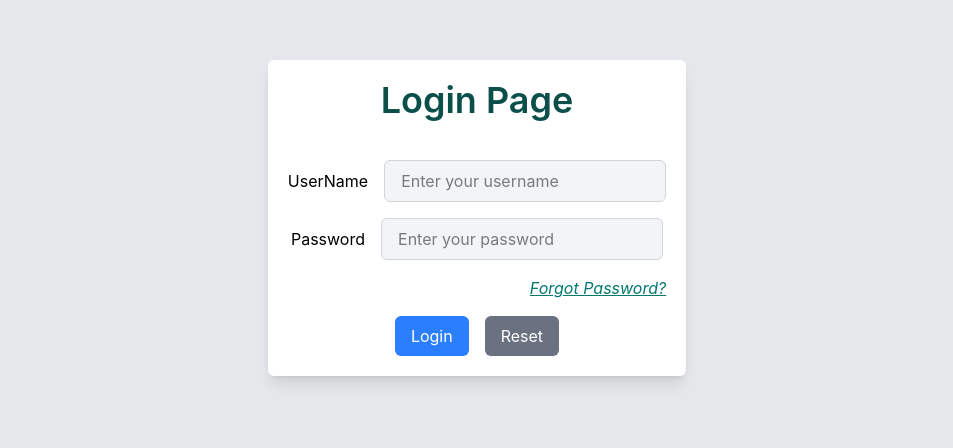
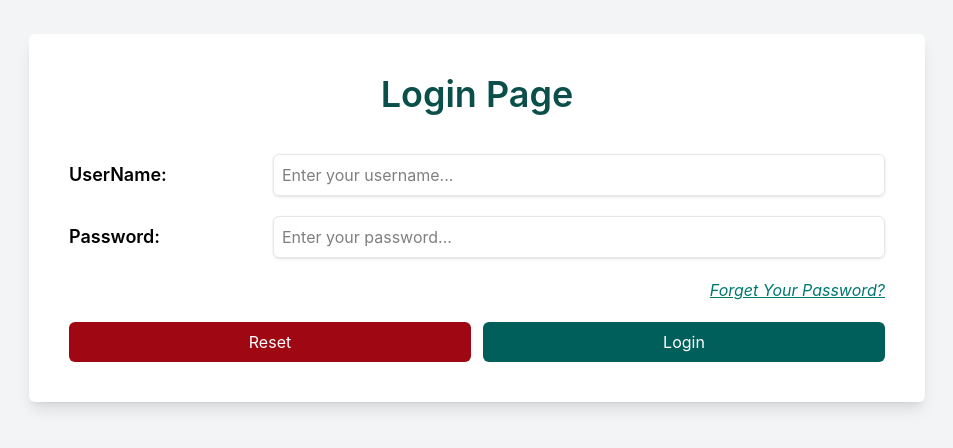
Before and after one commit to binyul1/javaScript, a React (Vite) app in the folder cms-app/: page / in a window 1280 px wide. Shown: the part 182-630 px from the top of the page, without its empty margins (163-1116 px from the left). Built offline with nearby package versions, Linux system fonts and the light colour scheme.

Commit message:
Fixes: props

```diff
--- a/cms-app/src/components/auth/LoginForm.tsx
+++ b/cms-app/src/components/auth/LoginForm.tsx
@@ -1,5 +1,8 @@
 import { useState, type BaseSyntheticEvent } from "react";
-import { InputText } from "../../components/page-title/form/InputText";
+import { CancelButton, SubmitButton } from "../buttons/Button";
+import { FormLabel } from "../form/Label";
+import { InputText } from "../form/InputText";
+import { RedirectLink } from "../links/Urls";
 
 export interface Icredentials {
   username: string;
@@ -21,35 +24,30 @@ export const LoginDesc = () => {
   };
 
   console.log(credentials);
+
   return (
-    <form className="flex flex-col justify-center items-center">
-      <div className="flex gap-4 mb-4 items-center">
-        <label className="items-center">UserName</label>
-        <InputText type="username" name="username" onChange={handleChange} />
+    <form className="flex flex-col gap-5 w-full">
+      <div className="flex w-full items-center ">
+        <FormLabel>UserName: </FormLabel>
+        <div className="w-full">
+          <InputText type="email" name="username" onChange={handleChange} />
+        </div>
       </div>
-      <div className="flex gap-4 mb-4 items-center">
-        <label className="">Password</label>
-        <InputText type="password" name="password" onChange={handleChange} />
+
+      <div className="flex w-full items-center">
+        <FormLabel>Password: </FormLabel>
+        <div className="w-full">
+          <InputText type="password" name="password" onChange={handleChange} />
+        </div>
       </div>
-      <a
-        href="/forget_password"
-        className="flex w-full justify-end underline text-teal-700 italic hover:text-teal-t00/60"
-      >
-        Forgot Password?
-      </a>
-      <div className="flex gap-4 mt-4">
-        <button
-          type="submit"
-          className="bg-blue-500 text-white py-2 px-4 rounded-md hover:bg-blue-600 "
-        >
-          Login
-        </button>
-        <button
-          type="reset"
-          className="bg-gray-500 text-white py-2 px-4 rounded-md hover:bg-gray-600 w-[50%]"
-        >
-          Reset
-        </button>
+      <div className="flex w-full justify-end">
+        <RedirectLink href="/forget_password">
+          Forget Your Password?
+        </RedirectLink>
+      </div>
+      <div className="flex w-full gap-3">
+        <CancelButton>Reset</CancelButton>
+        <SubmitButton>Login</SubmitButton>
       </div>
     </form>
   );
--- /dev/null
+++ b/cms-app/src/components/buttons/Button.tsx
@@ -0,0 +1,30 @@
+import type React from "react";
+
+export interface IButtonProps{
+  className?: string,
+  children: React.ReactNode,
+  disabled?: boolean
+}
+export const SubmitButton = ({className='', children, disabled=false}: Readonly<IButtonProps>) => {
+  return (
+    <button
+      className={`w-full text-white rounded-md cursor-pointer transition hover:bg-teal-800/90 p-2 bg-teal-800 ${className}`}
+      type="submit"
+      disabled={disabled}
+    >
+      {children}
+    </button>
+  );
+}
+
+export const CancelButton = ({className='', children, disabled=false}: Readonly<IButtonProps>) => {
+  return (
+    <button
+      className={`w-full text-white rounded-md cursor-pointer transition hover:bg-red-800/90 p-2 bg-red-800 ${className}`}
+      type="reset"
+      disabled={disabled}
+    >
+      {children}
+    </button>
+  );
+}
--- /dev/null
+++ b/cms-app/src/components/form/InputText.tsx
@@ -0,0 +1,20 @@
+import React, { type BaseSyntheticEvent } from "react";
+
+export interface IInputTextProps {
+  type: React.HTMLInputTypeAttribute,
+  name: string,
+  placeholder?: string | null,
+  className?: string,
+  onChange: (e: BaseSyntheticEvent) => void
+}
+export const InputText = ({type, name, placeholder=null, className='', onChange}: Readonly<IInputTextProps>) => {
+  return (
+    <input
+      className={`w-full border border-gray-200 rounded-md shadow p-2 ${className}`}
+      type={type}
+      name={name}
+      onChange={onChange}
+      placeholder={ placeholder ?? `Enter your ${name}...`}
+    />
+  );
+}
--- /dev/null
+++ b/cms-app/src/components/form/Label.tsx
@@ -0,0 +1,14 @@
+import type React from "react";
+
+export interface IFormLabelProps{
+  htmlFor?: string,
+  className?: string,
+  children: React.ReactNode
+}
+export const FormLabel = ({ htmlFor = '', className = "w-1/3", children }: Readonly<IFormLabelProps>) => {
+  return (
+    <label className={`font-semibold text-lg ${className}`} htmlFor={htmlFor}>
+      {children}
+    </label>
+  );
+};
--- /dev/null
+++ b/cms-app/src/components/links/Urls.tsx
@@ -0,0 +1,18 @@
+import type React from "react";
+
+interface IRedirectLinkProps{
+  className?: string,
+  href: string,
+  children: React.ReactNode
+}
+
+export const RedirectLink = ({ className = "italic underline", href, children }: Readonly<IRedirectLinkProps>) => {
+  return (
+    <a
+      className={`text-teal-700 font-sm hover:text-teal-700/60 transition duration-300 hover:scale-105 ${className}`}
+      href={href}
+    >
+      {children}
+    </a>
+  );
+};
--- a/cms-app/src/components/page-title/form/InputText.tsx
+++ /dev/null
@@ -1,26 +0,0 @@
-import  React, { type BaseSyntheticEvent } from "react";
-
-interface IInputTextProps {
-  type: string;
-  name: string;
-  onChange(e: BaseSyntheticEvent): void;
-}
-//"Reactnode" is a type that represents any valid React element, including JSX elements, strings, numbers, etc. It is used to define the type of the children prop in React components.
-//"ReactElement" is a type that represents a React element created using JSX. It is used to define the type of the return value of a React component.
-//"HRMLInputTypeAttribute" is a type that represents the valid values for the "type" attribute of an HTML input element. It includes values like "text", "password", "email", etc.
-
-export const InputText = ({
-  type,
-  name,
-  onChange,
-}: Readonly<IInputTextProps>) => {
-  return (
-    <input
-      type={type}
-      name={name}
-      className="bg-gray-100 border border-gray-300 rounded-md py-2 px-4 focus:ring-blue-500"
-      placeholder={`Enter your ${name}`}
-      onChange={onChange}
-    />
-  );
-};
--- a/cms-app/src/pages/auth/ForgetPassword.tsx
+++ b/cms-app/src/pages/auth/ForgetPassword.tsx
@@ -1,6 +1,5 @@
+import { SubmitButton } from "../../components/buttons/Button";
 import { PageTitle } from "../../components/page-title/PageTitle";
-
-
 
 export const ForgetPasswordForm = () => {
   return (
@@ -15,13 +14,7 @@ export const ForgetPasswordForm = () => {
       </div>
 
       <div className="flex gap-4 mt-4">
-        <button
-          type="submit"
-          className="bg-blue-500 text-white py-2 px-4 rounded-md hover:bg-blue-600 "
-        >
-            Submit
-        </button>
-
+        <SubmitButton>Submit</SubmitButton>
       </div>
     </form>
   );
@@ -33,9 +26,10 @@ export default function LoginPage() {
       {/*react fragment to wrap the content of the component */}
       <div className="bg-white flex flex-col gap-10 w-wrap shadow-lg rounded-md p-5">
         <PageTitle
-         pageTitle="Request for password change?"
-        className="text-left text-emerald-900">
-           Request for password change?
+          pageTitle="Request for password change?"
+          className="text-left text-emerald-900"
+        >
+          Request for password change?
         </PageTitle>
         <ForgetPasswordForm />
       </div>
--- a/cms-app/src/pages/auth/Login.tsx
+++ b/cms-app/src/pages/auth/Login.tsx
@@ -11,9 +11,9 @@ export const PageTitle = () => {
 
 export default function LoginPage() {
   return (
-    <section className="flex h-screen items-center justify-center bg-gray-200">
+    <section className="flex h-screen w-full items-center justify-center bg-gray-100">
       {/*react fragment to wrap the content of the component */}
-      <div className="bg-white flex flex-col gap-10 w-wrap shadow-lg rounded-md p-5">
+      <div className="bg-white flex flex-col gap-10 w-4xl shadow-lg rounded-md p-10">
         <PageTitle />
         <LoginDesc />
       </div>
```
